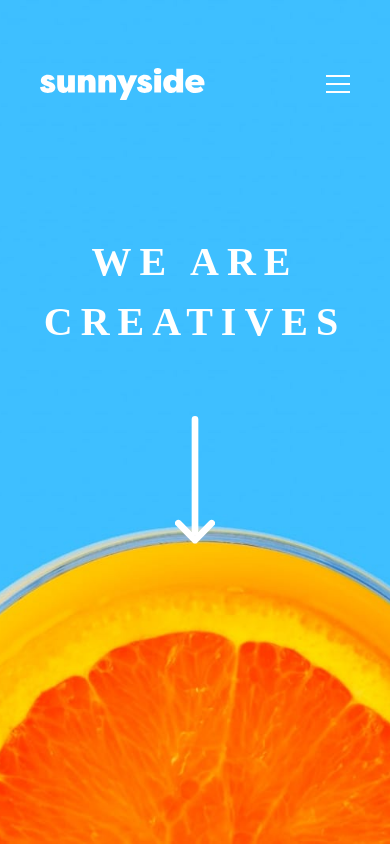
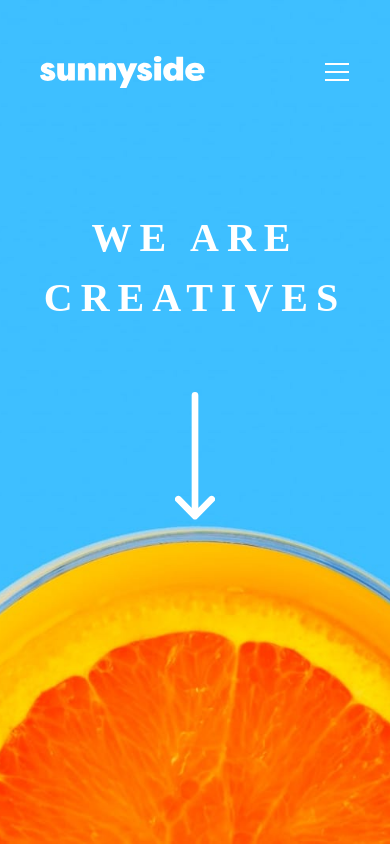
Before and after one commit to lauraylchen/sunnyside-agency-landing-page, a React (Create React App) app: page / in a window 390 px wide. Shown: the top 844 px of the page. Built offline with nearby package versions, Linux system fonts and the light colour scheme; the HTML template or start-up script is replaced by a standard one.

Commit message:
Added btn property to the label svg and modify the top margin of the dropdown

```diff
--- a/src/components/Hero.js
+++ b/src/components/Hero.js
@@ -24,10 +24,10 @@ const Hero = () => {
               </div>
               <div className='md:hidden'>
                 <div class="dropdown dropdown-end">
-                  <label tabindex="0" class="m-1">
+                  <label tabindex="0" class="btn btn-link p-0">
                     <svg width="24" height="18" xmlns="http://www.w3.org/2000/svg"><path d="M24 16v2H0v-2h24zm0-8v2H0V8h24zm0-8v2H0V0h24z" fill="#FFF" fill-rule="evenodd"/></svg>
                   </label>
-                  <ul tabindex="0" class="dropdown-content menu p-8 shadow bg-white w-100 sm:w-128 triangle mt-5">
+                  <ul tabindex="0" class="dropdown-content menu p-8 shadow bg-white w-100 sm:w-128 triangle mt-10">
                     <li><a href='/' className='text-darkGrayBlue justify-center'>About</a></li>
                     <li><a href='/' className='text-darkGrayBlue justify-center'>Services</a></li>
                     <li><a href='/'className='text-darkGrayBlue justify-center'>Projects</a></li>
```
